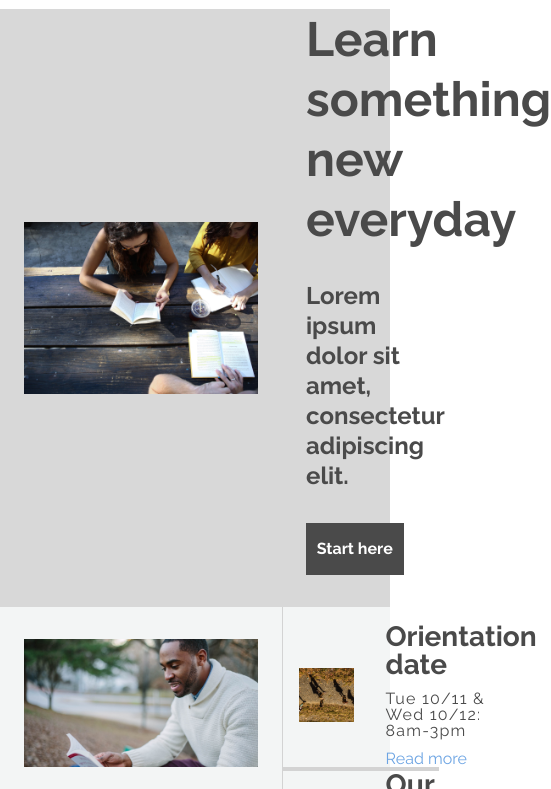
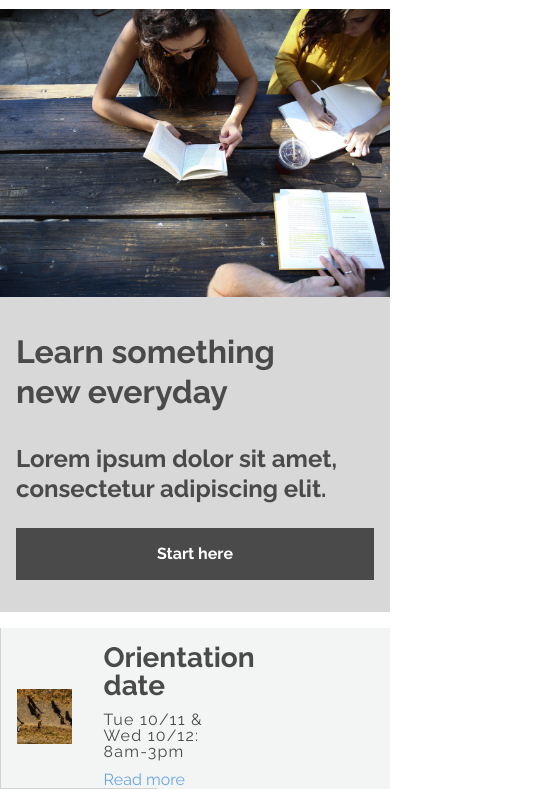
Before and after one commit to tberr1221/colmar-academy, a plain HTML site: page index.html in a window 390 px wide. Shown: the part 55-844 px from the top of the page, 551 px wide, since content can reach past the window. Drawn offline with Linux system fonts and the light colour scheme.

Commit message:
adding mobile functions

```diff
--- a/resources/css/style.css
+++ b/resources/css/style.css
@@ -120,6 +120,39 @@ html{
   line-height: 1.25;
 }
 
+@media only screen and (min-width: 320px) and (max-width: 480px){
+  .banner{
+    display: block;
+    width: 100%;
+  }
+
+  .banner img{
+    margin: 0px;
+    margin-bottom: 16px;
+    width: 100%;
+  }
+
+  .banner-text{
+    flex-direction: column;
+    justify-content: center;
+    max-width: 100%;
+    margin: 16px;
+  }
+
+  .banner h1{
+    font-size: 2rem;
+    width: 80%;
+  }
+
+  .banner h3{
+    margin-bottom: 24px;
+  }
+
+  .banner span{
+    width: 100%;
+  }
+}
+
                                 /* Information */
 
 .info{
@@ -212,6 +245,12 @@ html{
 
 .lecture{
   background-color: lightgrey;
+}
+
+@media only screen and (min-width: 320px) and (max-width: 480px){
+  .info-text{
+     display: none;
+  }
 }
 
 /* Courses */
```
